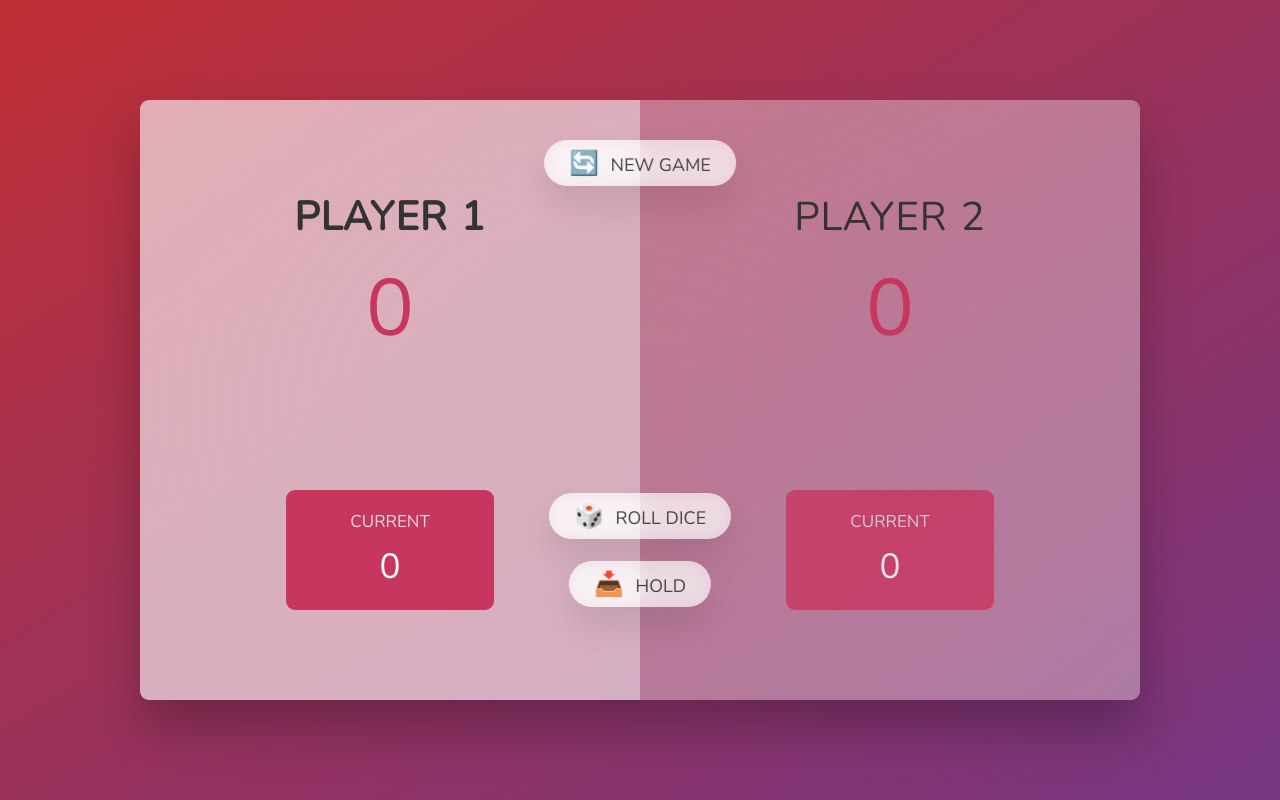
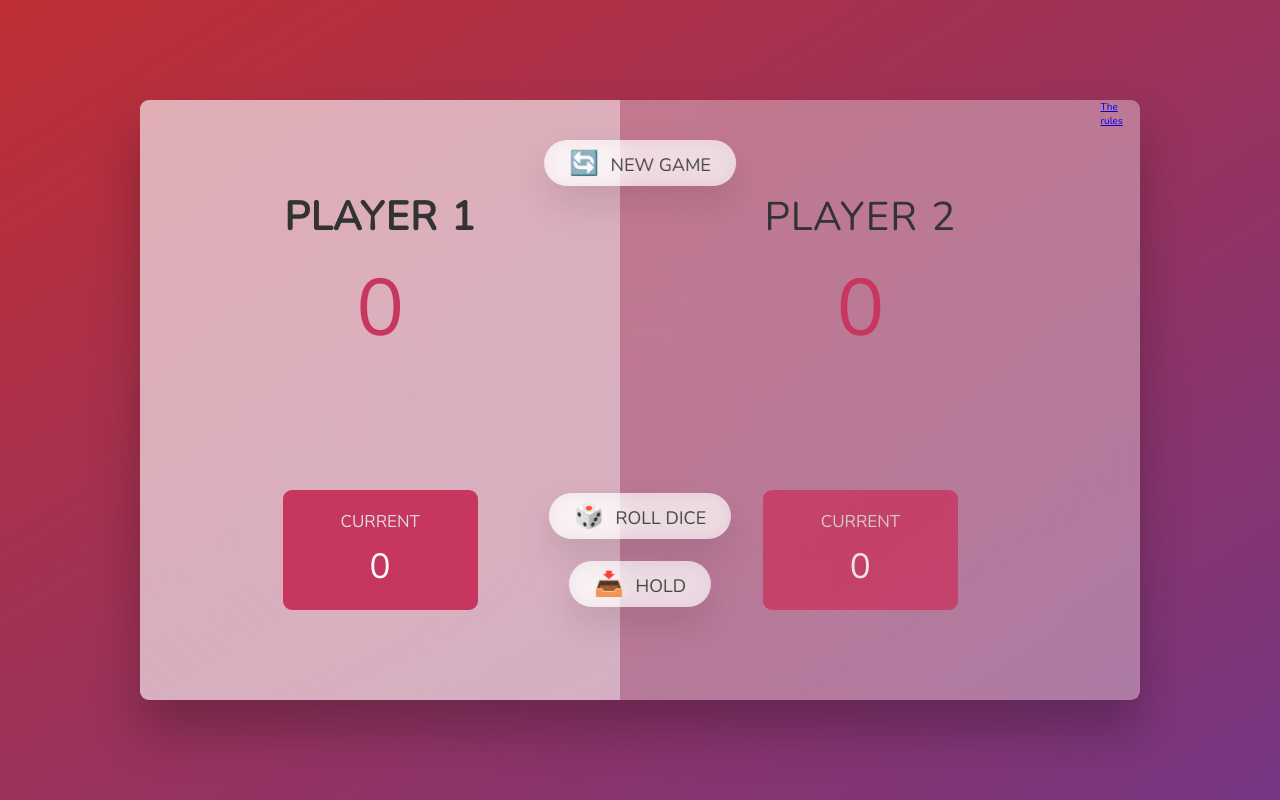
Before and after one commit to OgNewby/Dice-Game, a plain HTML site: page index.html in a window 1280 px wide. Drawn offline with nearby package versions, Linux system fonts and the light colour scheme.

Commit message:
Update index.html

```diff
--- a/index.html
+++ b/index.html
@@ -26,6 +26,10 @@
         </div>
       </section>
 
+       <div class="link">
+        <a href="rules.html" target="blank"> The rules </a>
+      </div>
+
       <img src="dice-5.png" alt="Playing dice" class="dice" />
       <button class="btn btn--new">🔄 New game</button>
       <button class="btn btn--roll">🎲 Roll dice</button>
```
